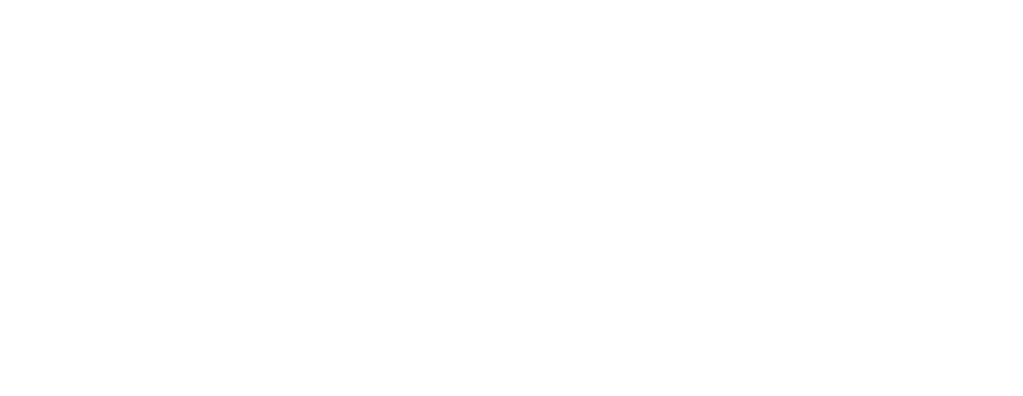
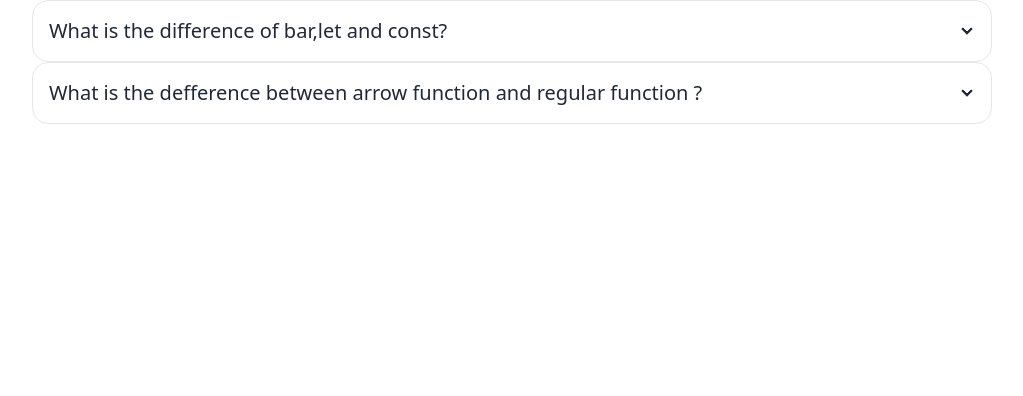
Before and after one commit to rizwanulwahid612/news-portal-javascript, a plain HTML site: page index2.html in a window 1280 px wide. Shown: the whole page, without its empty margins (128-1151 px from the left). Drawn offline with nearby package versions, Linux system fonts and the light colour scheme.

Commit message:
3rd time

```diff
--- a/index2.html
+++ b/index2.html
@@ -4,9 +4,89 @@
     <meta charset="UTF-8">
     <meta http-equiv="X-UA-Compatible" content="IE=edge">
     <meta name="viewport" content="width=device-width, initial-scale=1.0">
+    <link href="https://cdn.jsdelivr.net/npm/daisyui@2.24.0/dist/full.css" rel="stylesheet" type="text/css" />
+<script src="https://cdn.tailwindcss.com"></script>
     <title>Question</title>
 </head>
 <body>
+    <section>
+        <div class="mx-auto w-3/4">
+            <div tabindex="0" class="collapse collapse-arrow border border-base-300 bg-base-100 rounded-box">
+                <div class="collapse-title text-xl font-medium">
+                  What is the difference of bar,let and const?
+                </div>
+                <div class="collapse-content">
 
+                  <div class="overflow-x-auto">
+                    <table class="table w-full">
+                      <!-- head -->
+                      <thead>
+                        <tr>
+                          <th></th>
+                          <th>Var</th>
+                          <th>let</th>
+                          <th>const</th>
+                        </tr>
+                      </thead>
+                      <tbody>
+                        <!-- row 1 -->
+                        <tr>
+                          <th>1</th>
+                          <td>The scope of a var variable is functional scope.</td>
+                          <td>Quality Control Specialist</td>
+                          <td>The scope of a const variable is block scope.</td>
+                        </tr>
+                        <!-- row 2 -->
+                        <tr class="active">
+                          <th>2</th>
+                          <td>It can be updated and re-declared into the scope.</td>
+                          <td>It can be updated but cannot be re-declared into the scope.</td>
+                          <td>It cannot be updated or re-declared into the scope.</td>
+                        </tr>
+                        <!-- row 3 -->
+                        <tr>
+                          <th>3</th>
+                          <td>It can be declared without initialization.</td>
+                          <td>It can be declared without initialization.</td>
+                          <td>It cannot be declared without initialization.</td>
+                        </tr>
+                        <tr>
+                            <th>4</th>
+                            <td>It can be accessed without initialization as its default value is “undefined”.</td>
+                            <td>It cannot be accessed without initialization otherwise it will give ‘referenceError’.</td>
+                            <td>It cannot be accessed without initialization, as it cannot be declared without initialization.</td>
+                          </tr>
+                          <tr>
+                            <th>5</th>
+                            <td>hoisting done , with initializing as ‘default’ value.</td>
+                            <td>Hoisting is done , but not initialized (this is the reason for error when we access the let variable before declaration/initialization.</td>
+                            <td>Hoisting is done, but not initialized (this is the reason for error when we access the const variable before declaration/initialization</td>
+                          </tr>
+                      </tbody>
+                    </table>
+                  </div>
+
+
+
+
+
+                </div>
+              </div>
+
+              <div tabindex="0" class="collapse collapse-arrow border border-base-300 bg-base-100 rounded-box">
+                <div class="collapse-title text-xl font-medium">
+                  What is the defference between arrow function and regular function ?
+
+                </div>
+                <div class="collapse-content">
+                  <p>this value inside a regular function is dynamic and depends on the invocation. But this inside the arrow function is bound lexically and equals to this of the outer function.
+                    arguments object inside the regular functions contains the list of arguments. The arrow function, on the opposite, doesn't define arguments (but you can easily access the arrow function arguments using a rest parameter ...args).
+                    If the arrow function has one expression, then the expression is returned implicitly, even without using the return keyword.
+                    Last but not least, you can define methods using the arrow function syntax inside classes. Fat arrow methods bind this value to the class instance.
+                    Anyhow the fat arrow method is invoked, this always equals the class instance, which is useful when the methods are used as callbacks.</p>
+                </div>
+              </div>
+        </div>
+    </section>
 </body>
 </html>
```
